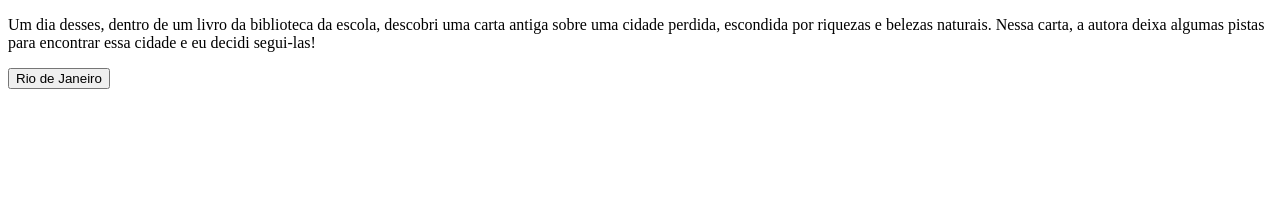
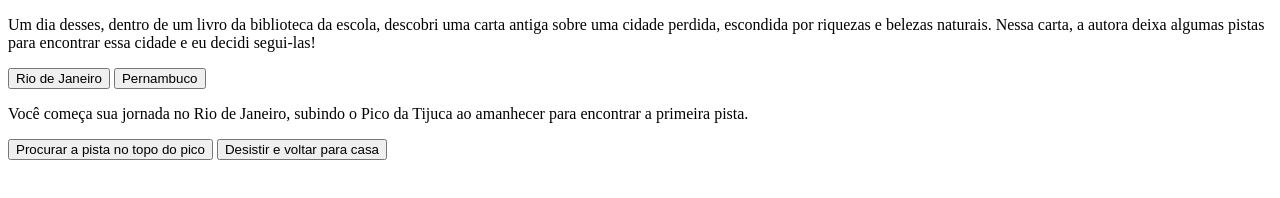
Before and after one commit to lucashen0007/cidade-escondida, a plain HTML site: page index.html in a window 1280 px wide. Drawn offline with Linux system fonts and the light colour scheme.

Commit message:
Update index.html

```diff
--- a/index.html
+++ b/index.html
@@ -6,13 +6,19 @@
     <title>Em busca da cidade perdida</title>
 </head>
 <body>
-    <main>
-          <div>
-             <p>Um dia desses, dentro de um livro da biblioteca da escola, descobri uma carta antiga sobre uma cidade perdida, escondida por riquezas e belezas naturais. Nessa carta, a autora deixa algumas pistas para encontrar essa cidade e eu decidi segui-las!</p>
-       	<button class="btn-proximo" data-proximo="1">Rio de Janeiro</button>
-          </div>
-    </main>
 
+       <main>
+        <div class="passo ativo" id="passo-0">
+            <p>Um dia desses, dentro de um livro da biblioteca da escola, descobri uma carta antiga sobre uma cidade perdida, escondida por riquezas e belezas naturais. Nessa carta, a autora deixa algumas pistas para encontrar essa cidade e eu decidi segui-las!</p>
+            <button class="btn-proximo" data-proximo="1">Rio de Janeiro</button>
+            <button class="btn-proximo" data-proximo="2">Pernambuco</button>
+        </div>
+        <div class="passo" id="passo-1">
+            <p>Você começa sua jornada no Rio de Janeiro, subindo o Pico da Tijuca ao amanhecer para encontrar a primeira pista.</p>
+            <button class="btn-proximo" data-proximo="3">Procurar a pista no topo do pico</button>
+            <button class="btn-proximo" data-proximo="4">Desistir e voltar para casa</button>
+        </div>
+        </main>
 
 
 
```
